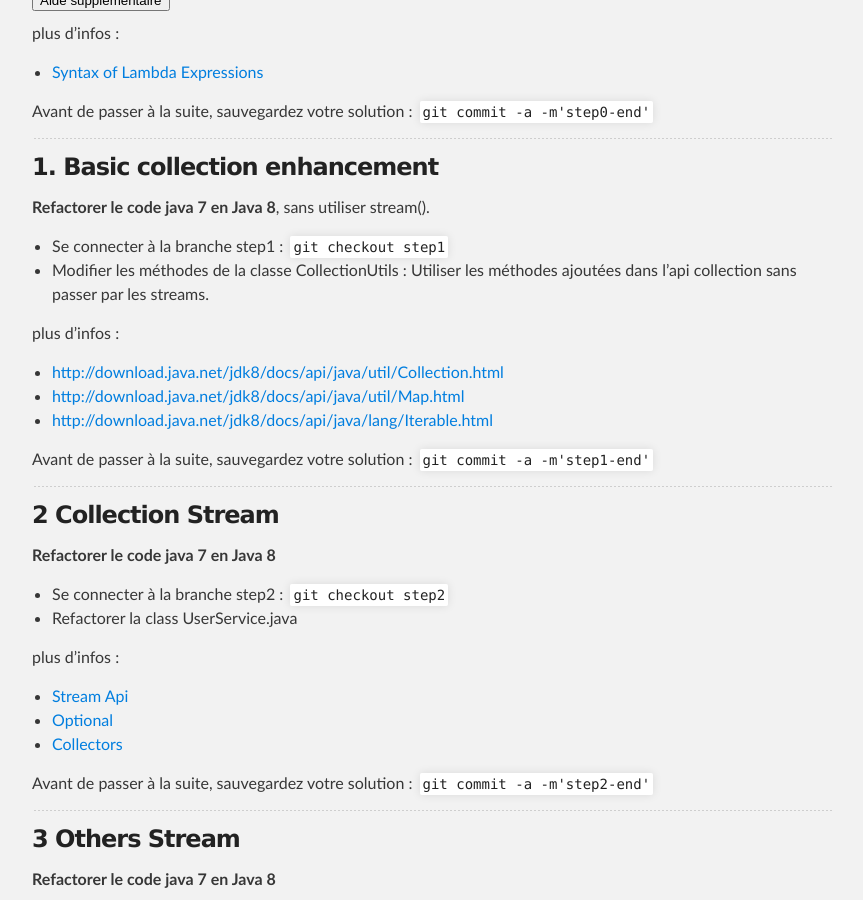
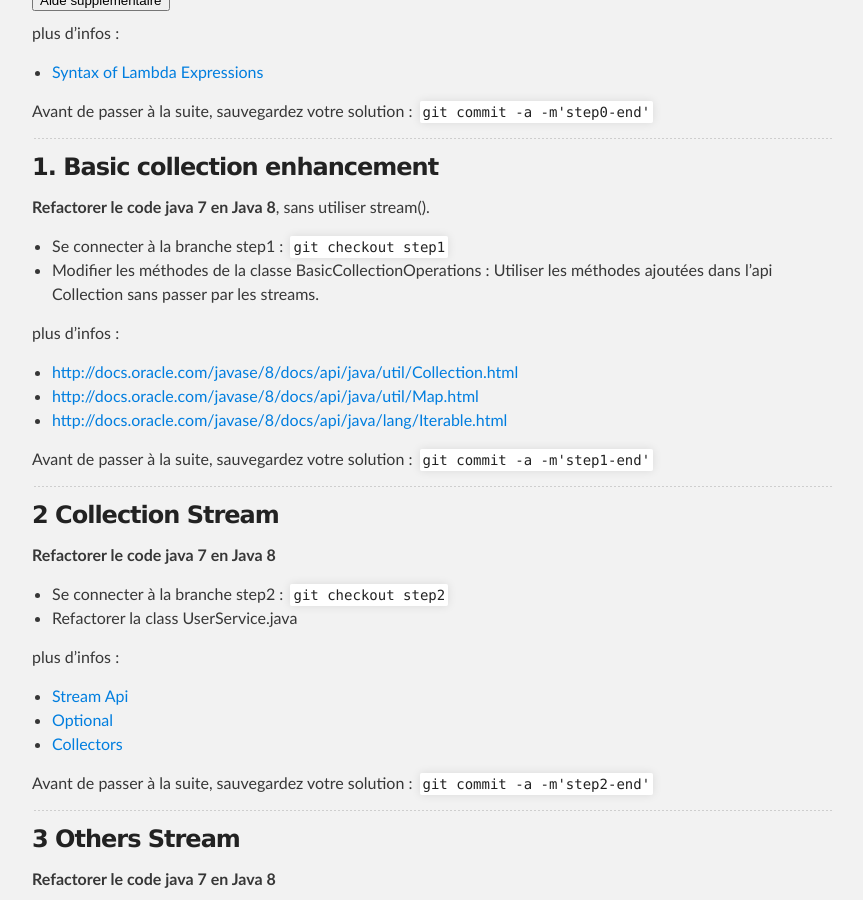
Before and after one commit to publicissapient-france/functional-programming-java8, a Jekyll site: the page built from index.md, in a window 1280 px wide and 900 px high, scrolled down 1001 px. Shown: the whole window, without its empty margins (208-1071 px from the left). Built offline with Jekyll 4.4.1, drawn with Linux system fonts in a browser that asks for light colours.

Commit message:
correct step1 exercice

```diff
--- a/index.md
+++ b/index.md
@@ -80,13 +80,13 @@ Function<String,StringBuilder> myFunction = StringBuilder::new;
 
  * Se connecter à la branche step1 :
      `git checkout step1`
- * Modifier les méthodes de la classe CollectionUtils : Utiliser les méthodes ajoutées dans l'api collection sans passer par les streams.
+ * Modifier les méthodes de la classe BasicCollectionOperations : Utiliser les méthodes ajoutées dans l'api Collection sans passer par les streams.
 
  plus d'infos :
 
- * [http://download.java.net/jdk8/docs/api/java/util/Collection.html](http://download.java.net/jdk8/docs/api/java/util/Collection.html)
- * [http://download.java.net/jdk8/docs/api/java/util/Map.html](http://download.java.net/jdk8/docs/api/java/util/Map.html)
- * [http://download.java.net/jdk8/docs/api/java/lang/Iterable.html](http://download.java.net/jdk8/docs/api/java/lang/Iterable.html)
+ * [http://docs.oracle.com/javase/8/docs/api/java/util/Collection.html](http://docs.oracle.com/javase/8/docs/api/java/util/Collection.html)
+ * [http://docs.oracle.com/javase/8/docs/api/java/util/Map.html](http://docs.oracle.com/javase/8/docs/api/java/util/Map.html)
+ * [http://docs.oracle.com/javase/8/docs/api/java/lang/Iterable.html](http://docs.oracle.com/javase/8/docs/api/java/lang/Iterable.html)
 
 Avant de passer à la suite, sauvegardez votre solution : `git commit -a -m'step1-end' `
 
```
